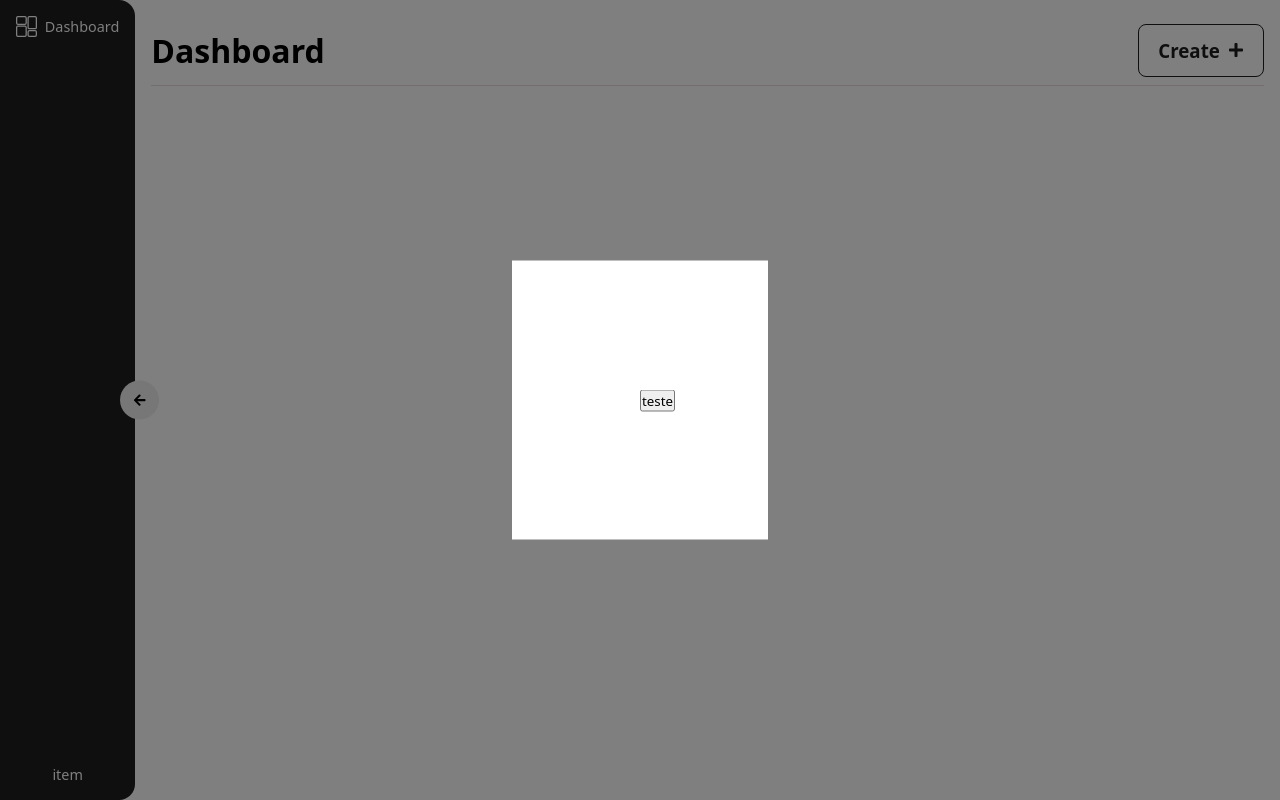
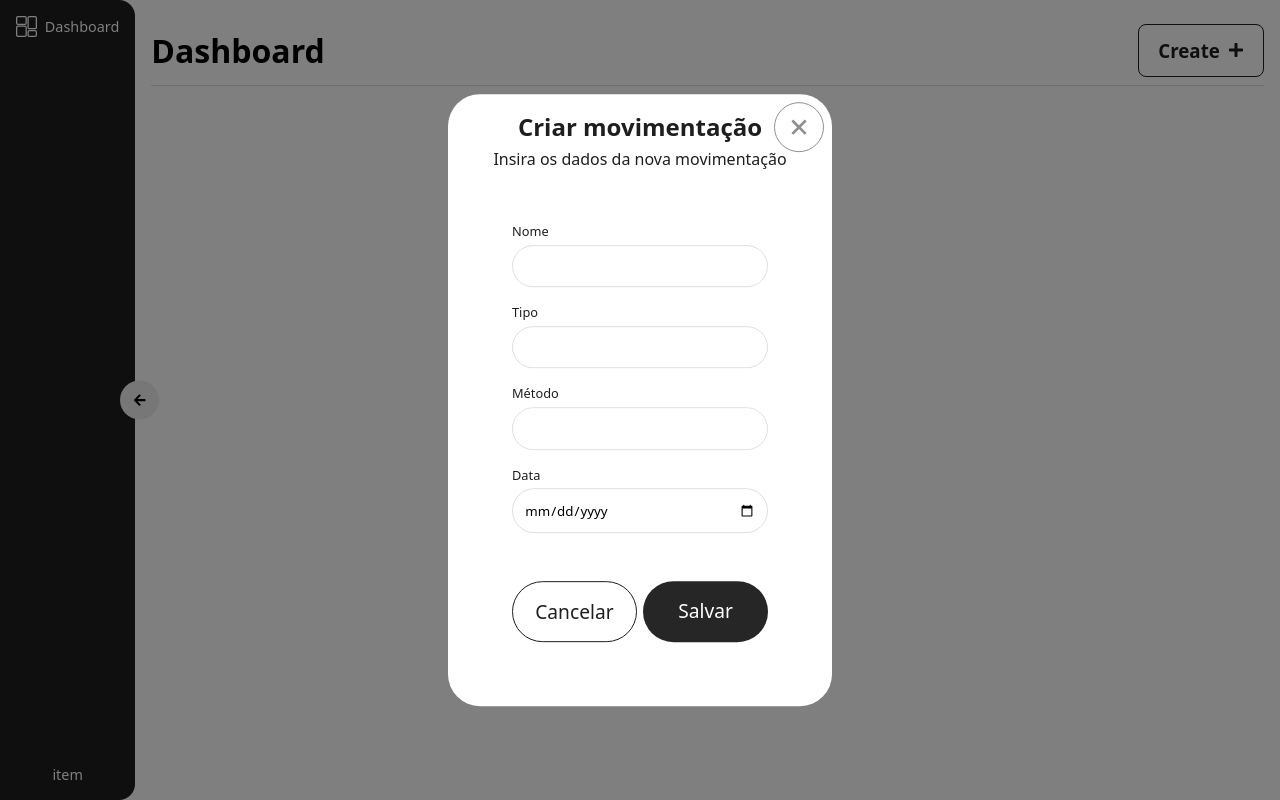
Before and after one commit to joaoleite2/finances-project, a React (Vite) app: page / in a window 1280 px wide. Both pictures are taken after a click on the element "Create". Built offline with nearby package versions, Linux system fonts and the light colour scheme.

Commit message:
feat: modal form

```diff
--- a/src/components/CreateMovement/index.tsx
+++ b/src/components/CreateMovement/index.tsx
@@ -1,5 +1,7 @@
 import React, { useContext } from "react";
-import { ModalContainer } from "./style";
+import { CreateForm, InputDiv, InputLabel, Input, ModalContainer, ButtonsDiv, Buttons } from "./style";
+import ModalHeaderDefault from "../Modal/HeaderDefault";
+import { itemsForInput } from "./utils";
 import { ModalContext } from "../../contexts/ModalContext";
 
 const CreateMovement:React.FC = () => {
@@ -7,8 +9,21 @@ const CreateMovement:React.FC = () => {
 
   return(
     <ModalContainer>
-
-      <button onClick={() => setActivedModal(false)}>teste</button>
+      <ModalHeaderDefault title="Criar movimentação" tip="Insira os dados da nova movimentação" />
+      <CreateForm>
+        {itemsForInput.map((item) =>(
+          <>
+          <InputDiv>
+            <InputLabel>{item.label}</InputLabel>
+            <Input type={item.type} />
+          </InputDiv>
+          </>
+        ))}
+        <ButtonsDiv>
+          <Buttons className="cancel" onClick={()=> setActivedModal(false)}>Cancelar</Buttons>
+          <Buttons>Salvar</Buttons>
+        </ButtonsDiv>
+      </CreateForm>
     </ModalContainer>
   )
 }
--- a/src/components/CreateMovement/style.ts
+++ b/src/components/CreateMovement/style.ts
@@ -3,10 +3,64 @@ import styled from "styled-components";
 export const ModalContainer = styled.div`
   background-color: white;
   color: #1e1e1e;
-  padding: 8rem;
-  width: 20%;
+  padding: 8rem 0 4rem 0;
+  width: 30%;
   position: relative;
   left: 50%;
   top:50%;
   transform: translate(-50%, -50%);
+  border-radius: 2rem;
 `
+
+export const CreateForm = styled.form`
+  display: flex;
+  flex-direction: column;
+  gap: 1rem;
+  padding: 0 4rem;
+`
+
+export const InputDiv = styled.div`
+  display: flex;
+  flex-direction: column;
+  gap: .3rem;
+`
+
+export const InputLabel = styled.label`
+  font-weight: 500;
+  font-size: .8rem;
+`
+
+export const Input = styled.input`
+  width: 100%;
+  background-color: #fff;
+  border-radius: 1.4rem;
+  outline: none;
+  border: 1px solid #DFDFE0;
+  padding: .7rem;
+`
+
+export const ButtonsDiv = styled.div`
+  width: 100%;
+  margin-top: 2rem;
+  display: flex;
+  gap:.4rem;
+`
+
+export const Buttons = styled.div`
+  width: 50%;
+  box-sizing: border-box;
+  background-color: #262626;
+  padding: 1rem;
+  text-align: center;
+  color:#fff;
+  font-weight: 500;
+  border-radius: 2.4rem;
+  font-size: 1.2rem;
+  cursor: pointer;
+
+  &.cancel{
+    color: #1e1e1e;
+    background-color: #fff;
+    border: 1px solid #1e1e1e;
+  }
+`
--- /dev/null
+++ b/src/components/CreateMovement/utils.ts
@@ -0,0 +1,23 @@
+interface ObjectType{
+  label:string;
+  type:string
+}
+
+export const itemsForInput:ObjectType[] = [
+  {
+    label:'Nome',
+    type:'text'
+  },
+  {
+    label:'Tipo',
+    type:'select'
+  },
+  {
+    label:'Método',
+    type:'select'
+  },
+  {
+    label:'Data',
+    type:'date'
+  }
+]
--- /dev/null
+++ b/src/components/Modal/HeaderDefault/index.tsx
@@ -0,0 +1,31 @@
+import React, { useContext } from "react";
+import { ClosedModal, HeaderTop, TipHeader, TitleHeader } from "./style";
+import { GrFormClose } from "react-icons/gr";
+import { ModalContext } from "../../../contexts/ModalContext";
+
+interface PropsType {
+  title:string;
+  tip:string
+}
+
+const ModalHeaderDefault:React.FC<PropsType> = ({ title,tip } : PropsType) =>{
+  const { setActivedModal } = useContext(ModalContext)
+
+  return(
+    <>
+      <ClosedModal onClick={() => setActivedModal(false)}>
+        <GrFormClose/>
+      </ClosedModal>
+    <HeaderTop>
+      <TitleHeader>
+        {title}
+      </TitleHeader>
+      <TipHeader>
+        {tip}
+      </TipHeader>
+    </HeaderTop>
+    </>
+  )
+}
+
+export default ModalHeaderDefault;
--- /dev/null
+++ b/src/components/Modal/HeaderDefault/style.ts
@@ -0,0 +1,35 @@
+import styled from "styled-components";
+
+export const HeaderTop = styled.div`
+  top:1rem;
+  width: 100%;
+  text-align: center;
+  position: absolute;
+  display: flex;
+  flex-direction: column;
+  justify-content: center;
+`
+
+export const TitleHeader = styled.h1`
+  font-size: 1.5rem;
+  color:#1e1e1e;
+`
+
+export const TipHeader = styled.p`
+  margin-top: .3rem;
+`
+
+export const ClosedModal = styled.div`
+  font-size: 2rem;
+  color: #8f8f8f;
+  border: solid #8f8f8f .1rem;
+  display: flex;
+  position: absolute;
+  border-radius: 50%;
+  position: absolute;
+  top:.5rem;
+  right:.5rem;
+  cursor: pointer;
+  z-index: 5;
+  padding: .5rem;
+`
```
